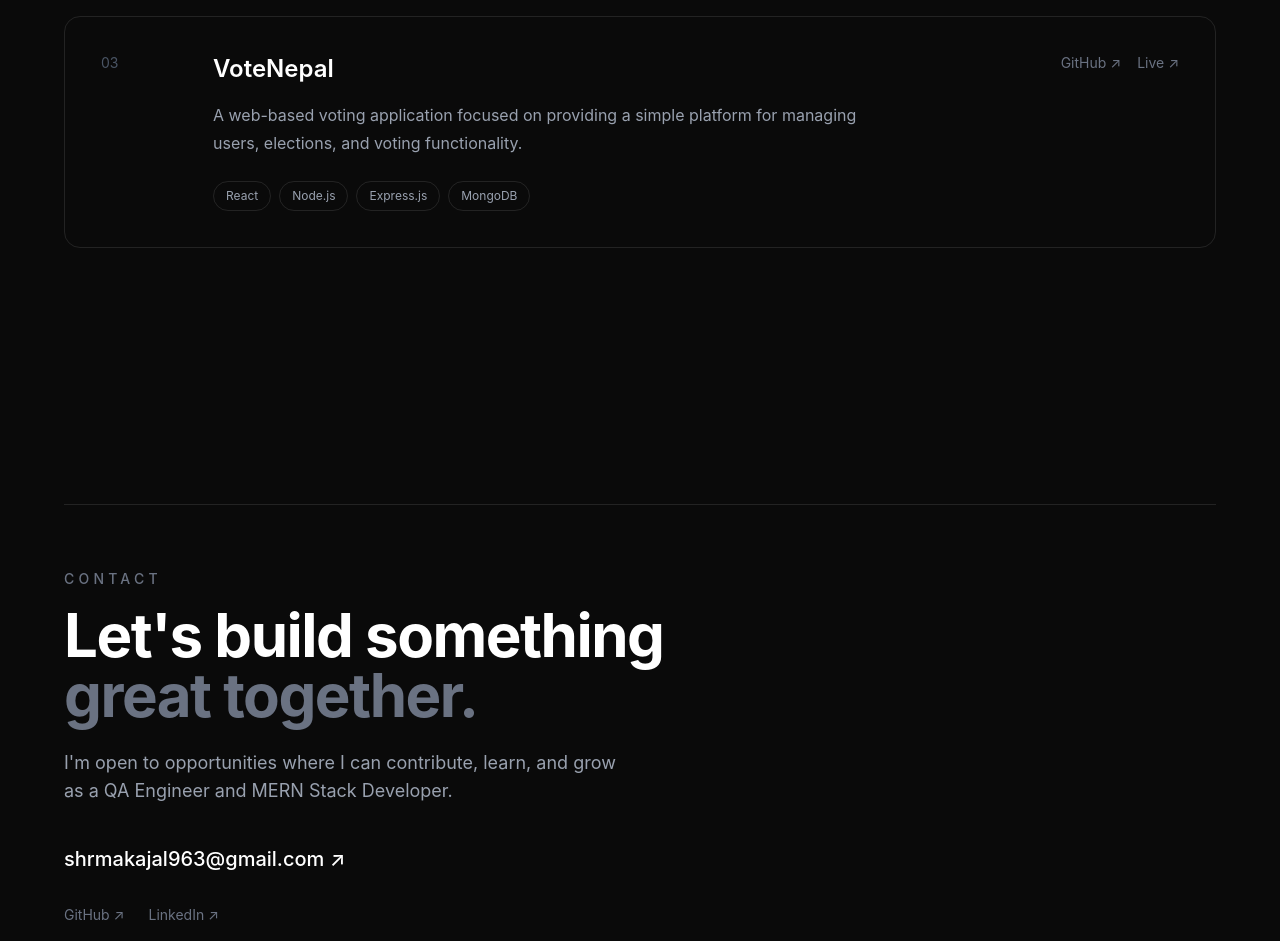
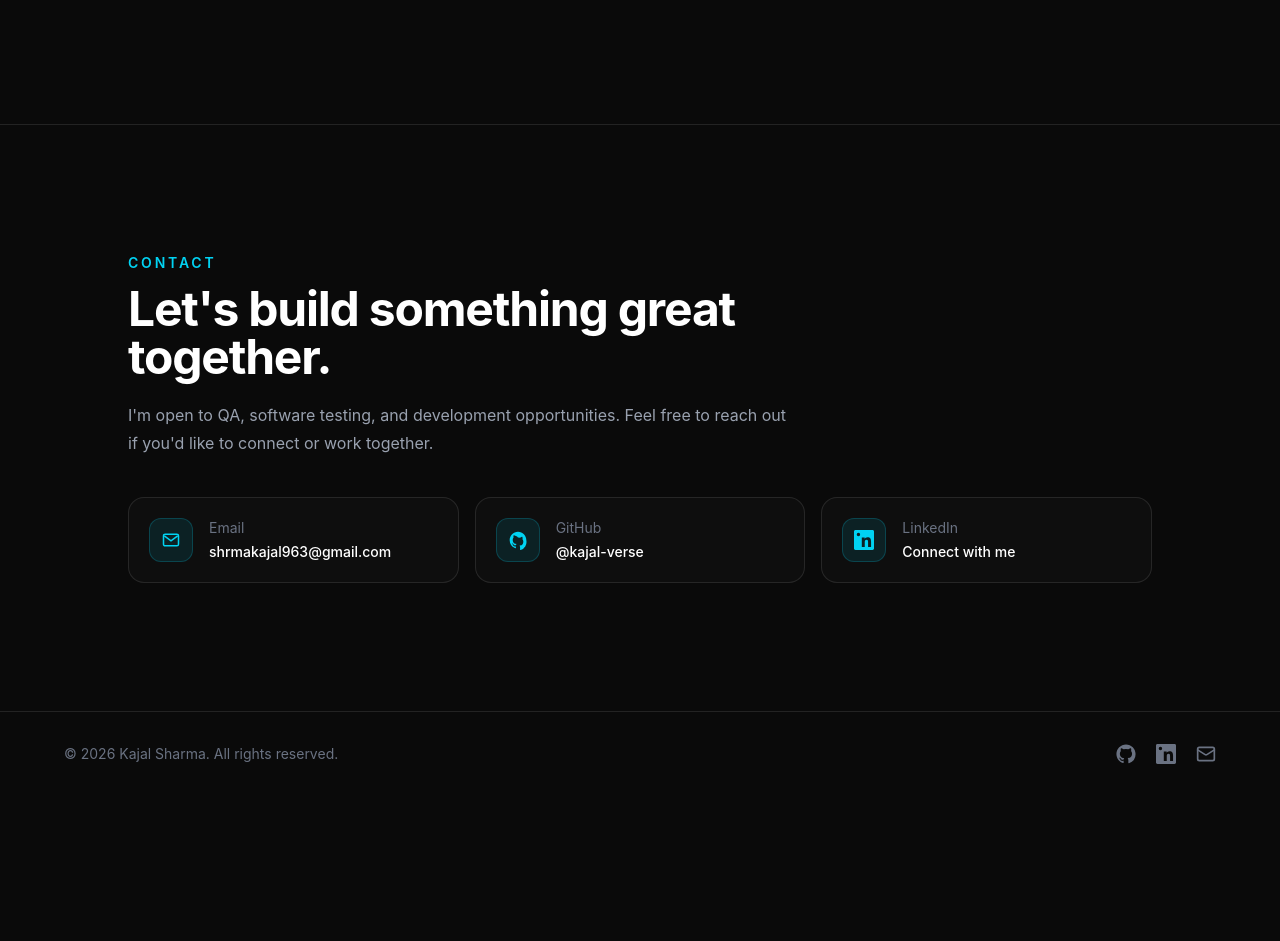
Before and after one commit to kajal-verse/kajal-portfolio, a React (Vite) app: page / in a window 1280 px wide. Shown: the part 4280-5221 px from the top of the page. After the commit the page ends 5076 px from the top, so only its background shows below. Built offline with nearby package versions, Linux system fonts and the light colour scheme.

Commit message:
updated projects section

```diff
--- a/src/components/Contact.jsx
+++ b/src/components/Contact.jsx
@@ -1,60 +1,115 @@
-function Contact() {
+const GithubIcon = () => (
+  <svg
+    viewBox="0 0 24 24"
+    className="h-5 w-5"
+    fill="currentColor"
+    aria-hidden="true"
+  >
+    <path d="M12 2C6.48 2 2 6.58 2 12.24c0 4.52 2.87 8.35 6.84 9.7.5.1.68-.22.68-.49v-1.7c-2.78.62-3.37-1.38-3.37-1.38-.46-1.2-1.11-1.52-1.11-1.52-.91-.64.07-.63.07-.63 1.01.08 1.54 1.07 1.54 1.07.9 1.58 2.36 1.13 2.94.86.09-.67.35-1.13.64-1.39-2.22-.26-4.56-1.14-4.56-5.07 0-1.12.39-2.03 1.03-2.75-.1-.26-.45-1.3.1-2.71 0 0 .84-.28 2.75 1.05A9.1 9.1 0 0 1 12 8.96a9.2 9.2 0 0 1 2.5.35c1.9-1.33 2.74-1.05 2.74-1.05.56 1.41.21 2.45.11 2.71.64.72 1.03 1.63 1.03 2.75 0 3.94-2.35 4.8-4.58 5.06.36.32.68.95.68 1.92v2.84c0 .27.18.6.69.49A10.25 10.25 0 0 0 22 12.24C22 6.58 17.52 2 12 2Z" />
+  </svg>
+);
+
+const LinkedinIcon = () => (
+  <svg
+    viewBox="0 0 24 24"
+    className="h-5 w-5"
+    fill="currentColor"
+    aria-hidden="true"
+  >
+    <path d="M20.45 20.45h-3.56v-5.57c0-1.33-.03-3.04-1.85-3.04-1.85 0-2.13 1.45-2.13 2.94v5.67H9.35V8.99h3.42v1.56h.05c.48-.9 1.64-1.85 3.38-1.85 3.62 0 4.29 2.38 4.29 5.48v6.27ZM5.34 7.43a2.07 2.07 0 1 1 0-4.14 2.07 2.07 0 0 1 0 4.14ZM3.56 20.45h3.57V8.99H3.56v11.46ZM22.22 0H1.78C.8 0 0 .8 0 1.78v20.44C0 23.2.8 24 1.78 24h20.44c.98 0 1.78-.8 1.78-1.78V1.78C24 .8 23.2 0 22.22 0Z" />
+  </svg>
+);
+
+const MailIcon = () => (
+  <svg
+    viewBox="0 0 24 24"
+    className="h-5 w-5"
+    fill="none"
+    stroke="currentColor"
+    strokeWidth="1.8"
+    aria-hidden="true"
+  >
+    <rect x="3" y="5" width="18" height="14" rx="2" />
+    <path d="m4 7 8 6 8-6" />
+  </svg>
+);
+
+const Contact = () => {
   return (
-    <section id="contact" className="px-6 py-24 sm:py-32">
-      <div className="mx-auto max-w-6xl">
-
-        <div className="border-t border-white/10 pt-16">
-
-          <p className="mb-4 text-sm font-medium uppercase tracking-[0.3em] text-gray-500">
+    <section
+      id="contact"
+      className="border-t border-white/10 px-6 py-24 sm:py-32"
+    >
+      <div className="mx-auto max-w-5xl">
+        <p className="mb-3 text-sm font-semibold uppercase tracking-[0.2em] text-cyan-400">
           Contact
         </p>
 
-          <h2 className="max-w-3xl text-4xl font-bold tracking-tight sm:text-6xl">
-            Let's build something
-            <br />
-            <span className="text-gray-500">great together.</span>
+        <h2 className="max-w-3xl text-4xl font-bold tracking-tight text-white sm:text-5xl">
+          Let's build something great together.
         </h2>
 
-          <p className="mt-6 max-w-xl text-base leading-7 text-gray-400 sm:text-lg">
-            I'm open to opportunities where I can contribute, learn, and
-            grow as a QA Engineer and MERN Stack Developer.
+        <p className="mt-5 max-w-2xl text-base leading-7 text-gray-400">
+          I'm open to QA, software testing, and development opportunities.
+          Feel free to reach out if you'd like to connect or work together.
         </p>
 
-          {/* Email */}
-          <div className="mt-10">
+        <div className="mt-10 grid gap-4 sm:grid-cols-3">
           <a
             href="mailto:shrmakajal963@gmail.com"
-  className="text-lg font-medium transition-colors hover:text-gray-400 sm:text-xl"
+            className="group flex items-center gap-4 rounded-2xl border border-white/10 bg-white/[0.02] p-5 transition-all duration-300 hover:-translate-y-1 hover:border-cyan-400/50 hover:bg-cyan-400/[0.04]"
           >
-  shrmakajal963@gmail.com ↗
-</a>
+            <div className="flex h-11 w-11 items-center justify-center rounded-xl border border-cyan-400/20 bg-cyan-400/10 text-cyan-400 transition group-hover:border-cyan-400/40">
+              <MailIcon />
             </div>
 
-          {/* Social links */}
-          <div className="mt-8 flex flex-wrap gap-6 text-sm text-gray-500">
+            <div>
+              <p className="text-sm text-gray-500">Email</p>
+              <p className="mt-1 text-sm font-medium text-white">
+                shrmakajal963@gmail.com
+              </p>
+            </div>
+          </a>
+
           <a
             href="https://github.com/kajal-verse"
             target="_blank"
             rel="noreferrer"
-              className="transition-colors hover:text-white"
+            className="group flex items-center gap-4 rounded-2xl border border-white/10 bg-white/[0.02] p-5 transition-all duration-300 hover:-translate-y-1 hover:border-cyan-400/50 hover:bg-cyan-400/[0.04]"
           >
-              GitHub ↗
+            <div className="flex h-11 w-11 items-center justify-center rounded-xl border border-cyan-400/20 bg-cyan-400/10 text-cyan-400 transition group-hover:border-cyan-400/40">
+              <GithubIcon />
+            </div>
+
+            <div>
+              <p className="text-sm text-gray-500">GitHub</p>
+              <p className="mt-1 text-sm font-medium text-white">
+                @kajal-verse
+              </p>
+            </div>
           </a>
 
           <a
             href="https://www.linkedin.com/in/kajal-sharma-b7b194276"
             target="_blank"
             rel="noreferrer"
-  className="transition-colors hover:text-white"
+            className="group flex items-center gap-4 rounded-2xl border border-white/10 bg-white/[0.02] p-5 transition-all duration-300 hover:-translate-y-1 hover:border-cyan-400/50 hover:bg-cyan-400/[0.04]"
           >
-  LinkedIn ↗
-</a>
+            <div className="flex h-11 w-11 items-center justify-center rounded-xl border border-cyan-400/20 bg-cyan-400/10 text-cyan-400 transition group-hover:border-cyan-400/40">
+              <LinkedinIcon />
             </div>
 
+            <div>
+              <p className="text-sm text-gray-500">LinkedIn</p>
+              <p className="mt-1 text-sm font-medium text-white">
+                Connect with me
+              </p>
+            </div>
+          </a>
         </div>
       </div>
     </section>
   );
-}
+};
 
 export default Contact;
--- a/src/components/Experience.jsx
+++ b/src/components/Experience.jsx
@@ -5,7 +5,7 @@ function Experience() {
 
         {/* Heading */}
         <div>
-          <p className="mb-4 text-sm font-medium uppercase tracking-[0.3em] text-gray-500">
+          <p className="mb-4 text-sm font-medium uppercase tracking-[0.3em] text-cyan-400">
             Experience
           </p>
 
--- a/src/components/Projects.jsx
+++ b/src/components/Projects.jsx
@@ -16,23 +16,13 @@ function Projects() {
       github: "https://github.com/kajal-verse/career-job-portal-mern",
       live: "#",
     },
-    {
-      title: "VoteNepal",
-      description:
-        "A web-based voting application focused on providing a simple platform for managing users, elections, and voting functionality.",
-      tech: ["React", "Node.js", "Express.js", "MongoDB"],
-      github: "#",
-      live: "#",
-    },
   ];
 
   return (
     <section id="projects" className="px-6 py-24 sm:py-32">
       <div className="mx-auto max-w-6xl">
-
-        {/* Heading */}
         <div>
-          <p className="mb-4 text-sm font-medium uppercase tracking-[0.3em] text-gray-500">
+          <p className="mb-4 text-sm font-medium uppercase tracking-[0.3em] text-cyan-400">
             Projects
           </p>
 
@@ -43,7 +33,6 @@ function Projects() {
           </h2>
         </div>
 
-        {/* Projects */}
         <div className="mt-12 space-y-5">
           {projects.map((project, index) => (
             <article
@@ -51,17 +40,10 @@ function Projects() {
               className="group rounded-2xl border border-white/10 p-7 transition-colors hover:border-white/20 sm:p-9"
             >
               <div className="grid gap-8 md:grid-cols-[80px_1fr_auto] md:items-start">
+                <span className="text-sm text-gray-600">0{index + 1}</span>
 
-                {/* Number */}
-                <span className="text-sm text-gray-600">
-                  0{index + 1}
-                </span>
-
-                {/* Content */}
                 <div>
-                  <h3 className="text-2xl font-semibold">
-                    {project.title}
-                  </h3>
+                  <h3 className="text-2xl font-semibold">{project.title}</h3>
 
                   <p className="mt-4 max-w-2xl text-base leading-7 text-gray-400">
                     {project.description}
@@ -79,32 +61,14 @@ function Projects() {
                   </div>
                 </div>
 
-                {/* Links */}
                 <div className="flex gap-4 text-sm">
-                  <a
-                    href={project.github}
-                    target="_blank"
-                    rel="noreferrer"
-                    className="text-gray-500 transition-colors hover:text-white"
-                  >
-                    GitHub ↗
-                  </a>
-
-                  <a
-                    href={project.live}
-                    target="_blank"
-                    rel="noreferrer"
-                    className="text-gray-500 transition-colors hover:text-white"
-                  >
-                    Live ↗
-                  </a>
+                  <a href={project.github} target="_blank" rel="noreferrer" className="text-gray-500 transition-colors hover:text-white">GitHub ↗</a>
+                  <a href={project.live} target="_blank" rel="noreferrer" className="text-gray-500 transition-colors hover:text-white">Live ↗</a>
                 </div>
-
               </div>
             </article>
           ))}
         </div>
-
       </div>
     </section>
   );
```
Also changed, not shown: src/components/Navbar.jsx (line endings or trailing spaces). Lines whose indentation alone changed are shown as unchanged.
